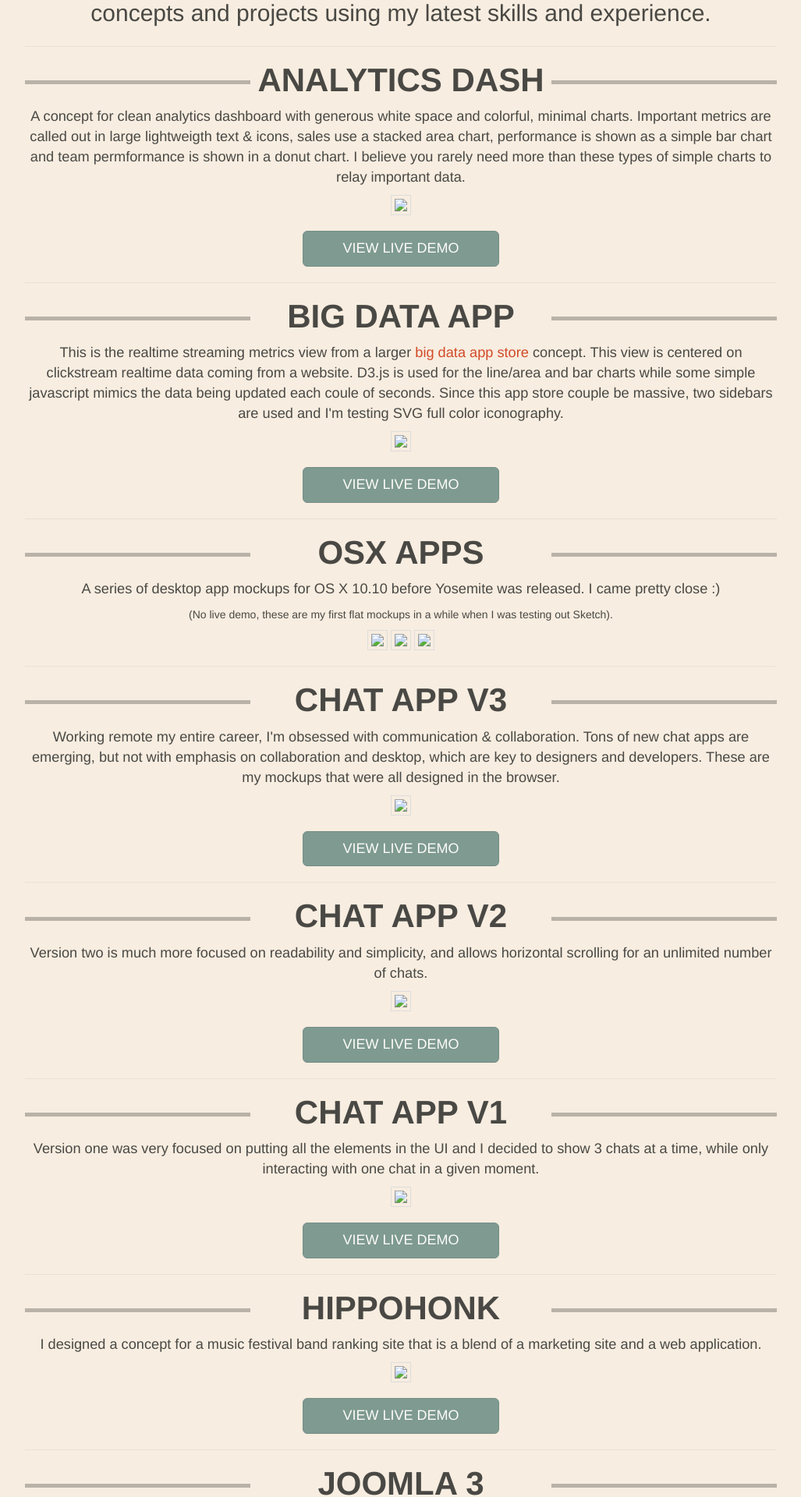
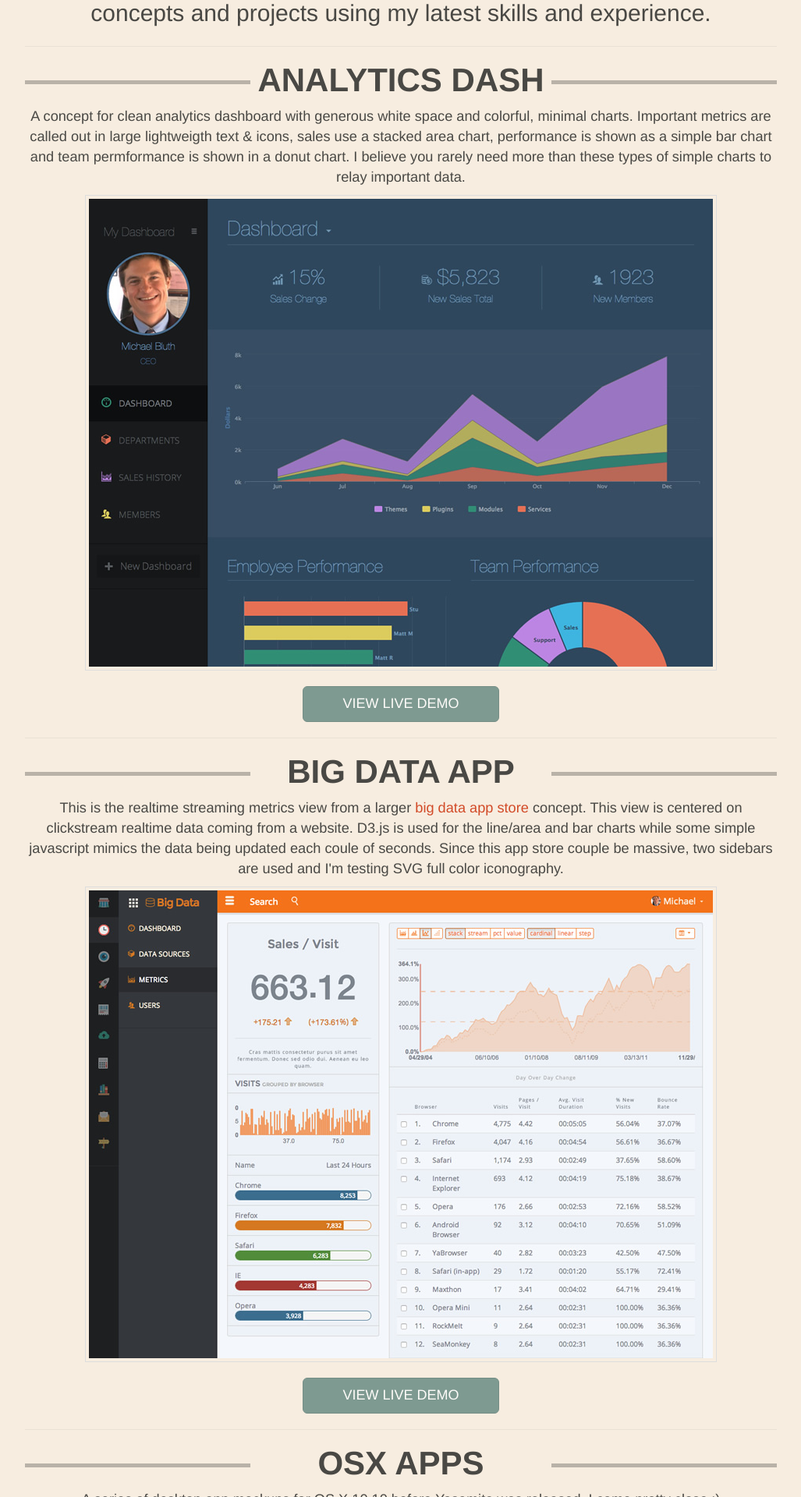
Before and after one commit to kyleledbetter/kyleledbetter.github.com, a Jekyll site: the page built from portfolio.html, in a window 1280 px wide. Shown: the part 1012-2932 px from the top of the page at 78% size, without its empty margins (126-1153 px from the left). Built offline with Jekyll 4.4.1, drawn with Linux system fonts in a browser that asks for light colours.

Commit message:
update(asset-path)

```diff
--- a/_includes/themes/twitter/post copy.html
+++ b/_includes/themes/twitter/post copy.html
@@ -1,7 +1,7 @@
 {% if page.title %} <h1 class="header-color"> {{ page.title }}</h1>{% endif %}
 
   	<div class="well well-small">
-  		<a href="{{ HOME_PATH }}"><img src="{{ ASSET_PATH }}twitter/images/kyle-ledbetter.jpg" class="img-circle" width="30"/></a> Kyle Ledbetter on {{ page.date | date_to_string }}
+  		<a href="{{ HOME_PATH }}"><img src="{{ ASSET_PATH }}/images/kyle-ledbetter.jpg" class="img-circle" width="30"/></a> Kyle Ledbetter on {{ page.date | date_to_string }}
   	</div>
     {{ content }}
     <hr>
--- a/_includes/themes/twitter/post.html
+++ b/_includes/themes/twitter/post.html
@@ -16,7 +16,7 @@
 			<div class="col-sm-8 col-sm-offset-2 text-left">
 				<div class="text-xxl">{{ content }}</div>
 				<hr>
-				<img src="{{ ASSET_PATH }}twitter/images/kyle-ledbetter.jpg" class="img-circle" width="30"/> Follow Kyle Ledbetter on: <a href="http://twitter.com/kyleledbetter" class="text-info"><span aria-hidden="true" class="icon-twitter"></span> twitter</a> / <a href="http://dribbble.com/kyleledbetter" class="text-danger"><span aria-hidden="true" class="icon-dribbble"></span> dribbble</a> / <a href="http://instagram.com/kyleledbetter" class="text-warning"><span aria-hidden="true" class="icon-instagram"></span> instagram</a>
+				<img src="{{ ASSET_PATH }}/images/kyle-ledbetter.jpg" class="img-circle" width="30"/> Follow Kyle Ledbetter on: <a href="http://twitter.com/kyleledbetter" class="text-info"><span aria-hidden="true" class="icon-twitter"></span> twitter</a> / <a href="http://dribbble.com/kyleledbetter" class="text-danger"><span aria-hidden="true" class="icon-dribbble"></span> dribbble</a> / <a href="http://instagram.com/kyleledbetter" class="text-warning"><span aria-hidden="true" class="icon-instagram"></span> instagram</a>
 				<hr>
 				<ul class="pager">
 					{% if page.previous %}
--- a/portfolio.html
+++ b/portfolio.html
@@ -43,49 +43,49 @@ group: navigation
 				<hr />
 				<h3 class="h2">Analytics Dash</h3>
 				<p class="text-xxl">A concept for clean analytics dashboard with generous white space and colorful, minimal charts. Important metrics are called out in large lightweigth text &amp; icons, sales use a stacked area chart, performance is shown as a simple bar chart and team permformance is shown in a donut chart. I believe you rarely need more than these types of simple charts to relay important data.</p>
-				<img src="{{ ASSET_PATH }}twitter/images/portfolio/screen9.jpg" class="img-thumbnail">
+				<img src="{{ ASSET_PATH }}/images/portfolio/screen9.jpg" class="img-thumbnail">
 				<p><a href="http://kyleledbetter.com/analytics/" target="_blank" class="btn btn-lg btn-primary">View Live Demo</a></p>
 				<hr />
 				<h3 class="h2">Big Data App</h3>
 				<p class="text-xxl">This is the realtime streaming metrics view from a larger <a href="http://kyleledbetter.com/bigdata/index.html" target="_blank">big data app store</a> concept. This view is centered on clickstream realtime data coming from a website. D3.js is used for the line/area and bar charts while some simple javascript mimics the data being updated each coule of seconds. Since this app store couple be massive, two sidebars are used and I'm testing SVG full color iconography.</p>
-				<img src="{{ ASSET_PATH }}twitter/images/portfolio/screen8.jpg" class="img-thumbnail">
+				<img src="{{ ASSET_PATH }}/images/portfolio/screen8.jpg" class="img-thumbnail">
 				<p><a href="http://kyleledbetter.com/bigdata/metric.html" target="_blank" class="btn btn-lg btn-primary">View Live Demo</a></p>
 				<hr />
 				<h3 class="h2">OSX Apps</h3>
 				<p class="text-xxl">A series of desktop app mockups for OS X 10.10 before Yosemite was released. I came pretty close :)</p>
 				<p>(No live demo, these are my first flat mockups in a while when I was testing out Sketch).</p>
-				<img src="{{ ASSET_PATH }}twitter/images/portfolio/screen10.png" class="img-thumbnail">
-				<img src="{{ ASSET_PATH }}twitter/images/portfolio/screen11.png" class="img-thumbnail">
-				<img src="{{ ASSET_PATH }}twitter/images/portfolio/screen12.png" class="img-thumbnail">
+				<img src="{{ ASSET_PATH }}/images/portfolio/screen10.png" class="img-thumbnail">
+				<img src="{{ ASSET_PATH }}/images/portfolio/screen11.png" class="img-thumbnail">
+				<img src="{{ ASSET_PATH }}/images/portfolio/screen12.png" class="img-thumbnail">
 				<hr />
 				<h3 class="h2">Chat App v3</h3>
 				<p class="text-xxl">Working remote my entire career, I'm obsessed with communication &amp; collaboration. Tons of new chat apps are emerging, but not with emphasis on collaboration and desktop, which are key to designers and developers. These are my mockups that were all designed in the browser.</p>
-				<img src="{{ ASSET_PATH }}twitter/images/portfolio/screen1.jpg" class="img-thumbnail">
+				<img src="{{ ASSET_PATH }}/images/portfolio/screen1.jpg" class="img-thumbnail">
 				<p><a href="http://kyleledbetter.com/silo-3" target="_blank" class="btn btn-lg btn-primary">View Live Demo</a></p>
 				<hr />
 				<h3 class="h2">Chat App v2</h3>
 				<p class="text-xxl">Version two is much more focused on readability and simplicity, and allows horizontal scrolling for an unlimited number of chats.</p>
-				<img src="{{ ASSET_PATH }}twitter/images/portfolio/screen6.jpg" class="img-thumbnail">
+				<img src="{{ ASSET_PATH }}/images/portfolio/screen6.jpg" class="img-thumbnail">
 				<p><a href="http://kyleledbetter.com/silo-2" target="_blank" class="btn btn-lg btn-primary">View Live Demo</a></p>
 				<hr />
 				<h3 class="h2">Chat App v1</h3>
 				<p class="text-xxl">Version one was very focused on putting all the elements in the UI and I decided to show 3 chats at a time, while only interacting with one chat in a given moment.</p>
-				<img src="{{ ASSET_PATH }}twitter/images/portfolio/screen3.jpg" class="img-thumbnail">
+				<img src="{{ ASSET_PATH }}/images/portfolio/screen3.jpg" class="img-thumbnail">
 				<p><a href="http://kyleledbetter.com/silo" target="_blank" class="btn btn-lg btn-primary">View Live Demo</a></p>
 				<hr />
 				<h3 class="h2">Hippohonk</h3>
 				<p class="text-xxl">I designed a concept for a music festival band ranking site that is a blend of a marketing site and a web application.</p>
-				<img src="{{ ASSET_PATH }}twitter/images/portfolio/screen4.jpg" class="img-thumbnail">
+				<img src="{{ ASSET_PATH }}/images/portfolio/screen4.jpg" class="img-thumbnail">
 				<p><a href="http://kyleledbetter.com/hippohonk-ux" target="_blank" class="btn btn-lg btn-primary">View Live Demo</a></p>
 				<hr />
 				<h3 class="h2">Joomla 3</h3>
 				<p class="text-xxl">Joomla 3 features an administrative UI I designed and built for the project as lead of the JUX (Joomla User Experience) project. With over 35 million downloads, Joomla is the second most popular open source CMS. I was also responsible for the default Joomla theme and the design of the Joomla.org websites.</p>
-				<img src="{{ ASSET_PATH }}twitter/images/portfolio/screen5.jpg" class="img-thumbnail">
+				<img src="{{ ASSET_PATH }}/images/portfolio/screen5.jpg" class="img-thumbnail">
 				<p><a href="http://joomla32.cloudaccess.net/administrator/index.php?autologin=1&passwd=demo&username=demo" target="_blank" class="btn btn-lg btn-primary">View Live Demo</a></p>
 				<hr />
 				<h3 class="h2">Projectfork</h3>
 				<p class="text-xxl">I've been the UX lead for Projectfork for many years. Projectfork is a project management component for Joomla which includes projects, milestones, tasks, forums, file repos, activity streams, and tons of UI and UX. I designed the marketing site as well.</p>
-				<img src="{{ ASSET_PATH }}twitter/images/portfolio/screen7.jpg" class="img-thumbnail">
+				<img src="{{ ASSET_PATH }}/images/portfolio/screen7.jpg" class="img-thumbnail">
 				<p><a href="http://projectfork.net/" target="_blank" class="btn btn-lg btn-primary">View Site</a></p>
 				<hr />
 				<p>To keep up with my latest work, follow me on Dribbble:</p>
```
